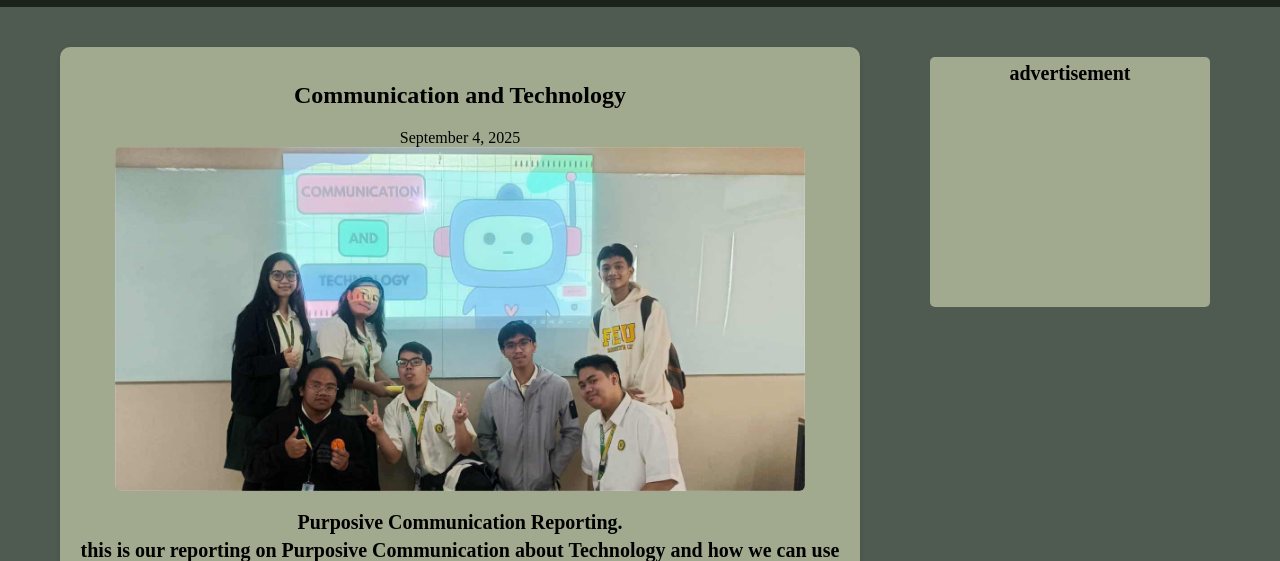
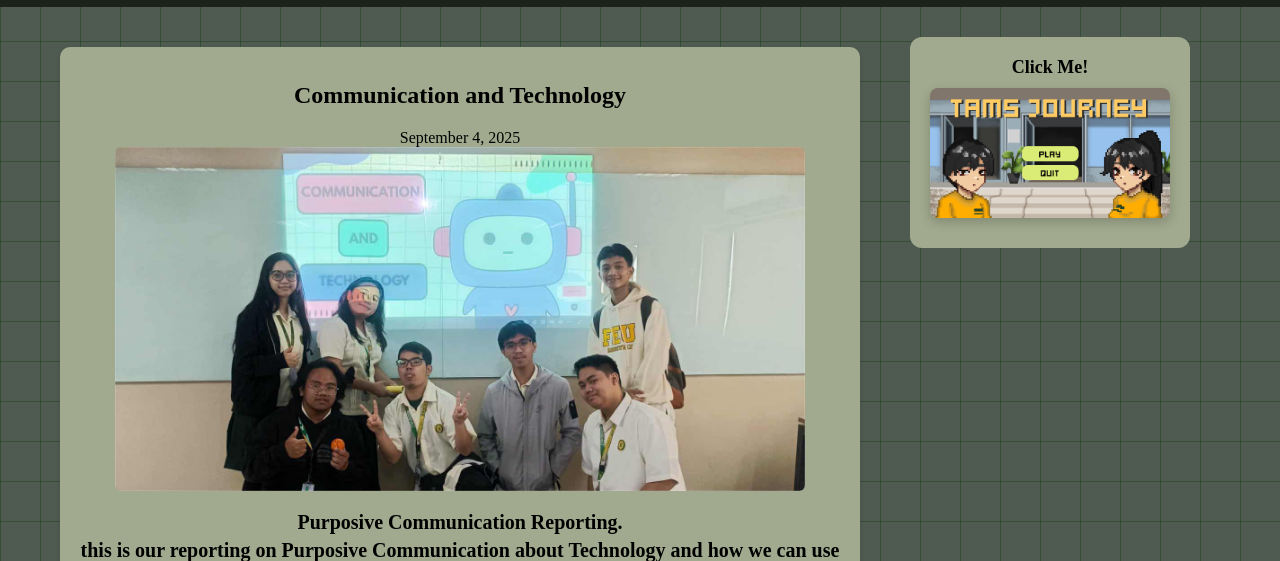
Before and after one commit to luiortts452-droid/WEBSITE, a plain HTML site: page PURPOSIVE.HTML in a window 1280 px wide. Shown: the part 239-800 px from the top of the page. Drawn offline with Linux system fonts and the light colour scheme.

Commit message:
added the "click me" link

```diff
--- a/PURPOSIVE.HTML
+++ b/PURPOSIVE.HTML
@@ -297,13 +297,16 @@
       <!-- Sidebar -->
       <div class="sidebar">
         <div class="rectangles">
-          <div class="snippets">advertisement</div>
+            <div class="snippets">
+              <p2>Click Me!</p2>
+              <a href="https://youtu.be/4eLOyV0oXN8?si=qAk4pS7Xv3Tv3k6w" target="_blank">
+                <img src="images/Tams Journey ad.png" alt="Ad Banner" class="ad-image">
+              </a>
+            </div>
+          </div>
         </div>
-        <div class="rectangles">
-        </div>
-        </div>
-      </div>
-    </div>
+
+
 
     <!-- Lightbox -->
     <div id="lightbox" class="lightbox">
--- a/Stylecontact.css
+++ b/Stylecontact.css
@@ -9,6 +9,20 @@ html, body {
   scroll-behavior: smooth;
   background-color: #4f5a50;
 }
+
+body {
+	background-image:
+		repeating-linear-gradient(to right, var(--grid-color) 0, var(--grid-color) 1px, transparent 1px, transparent var(--grid-size)),
+    	repeating-linear-gradient(to bottom, var(--grid-color) 0, var(--grid-color) 1px, transparent 1px, transparent var(--grid-size));
+	background-blend-mode: overlay;
+}
+
+:root {
+	--grid-size: 40px;
+	--grid-color: rgba(53, 95, 52, 0.552);
+  --grid-accent: rgba(255,255,255,0.06);
+}
+
 
 .main-content {
   flex: 1;
@@ -165,7 +179,6 @@ html, body {
 /*CONTACT US*/
 .contact {
   min-height: 100vh;
-  background-color: #4f5a50;
   display: flex;
   justify-content: center;
   align-items: center;
@@ -388,26 +401,4 @@ html, body {
 	font-size: 16px;
 	}
 
-	.content-block,
-	.sidebar,
-	.snippets,
-	.content-container {
-	width: 100%;
-	margin: 10px auto;
-	}
-
-	.content-block {
-	margin-bottom: 50px;
-	}
-	.gif-only,
-	.rectangles {
-	width: 100%;
-	padding: 10px;
-	}
-
-	.picture-header {
-	width: 100%;
-	font-size: 1.5rem;
-	}
-
 }
--- a/StylepPath.css
+++ b/StylepPath.css
@@ -10,6 +10,19 @@ html, body {
   scroll-behavior: smooth;
   overflow-x: hidden;
   background-color: #4f5a50;
+}
+
+body {
+	background-image:
+		repeating-linear-gradient(to right, var(--grid-color) 0, var(--grid-color) 1px, transparent 1px, transparent var(--grid-size)),
+    	repeating-linear-gradient(to bottom, var(--grid-color) 0, var(--grid-color) 1px, transparent 1px, transparent var(--grid-size));
+	background-blend-mode: overlay;
+}
+
+:root {
+	--grid-size: 40px;
+	--grid-color: rgba(53, 95, 52, 0.552);
+  --grid-accent: rgba(255,255,255,0.06);
 }
 
 .main-content {
@@ -133,8 +146,9 @@ html, body {
   width: 100%;
   display: flex;
   flex-direction: column;
-  align-items: stretch;
+  align-items: center;
   margin-top: 20px;
+  margin: 0 auto;
 }
 
 /*Sidebar*/
@@ -153,21 +167,45 @@ height: 250px;
 }
 
 .snippets {
-  height: 250px;
-  padding: 5px;
-  font-size: 20px;
-  font-weight: 700;
-  border-radius: 5px;
   background-color: #a1aa8e;
+  color: #fff;
+  padding: 20px;
+  border-radius: 12px;
   text-align: center;
-  flex-shrink: 0;
-  flex-grow: 0;
+  width: 100%;
+  box-sizing: border-box;
+  overflow: hidden;
+}
+
+.snippets p2 {
+  margin: 0 0 10px;
+  font-size: 18px;
+  font-weight: bold;
+  color: #000;
 }
 
 .snippets:hover {
   background: #e2d391;
   color: #4f5a50;
   transform: scale(1.03);
+}
+
+.ad-image {
+  display: block;
+  margin: 10px auto;
+  width: 100%;
+  max-width: 250px;
+  height: auto;
+  max-height: 140px;
+  object-fit: cover;
+  border-radius: 8px;
+  box-shadow: 0 4px 12px rgba(0,0,0,0.2);
+  cursor: pointer;
+  transition: transform 0.3s ease;
+}
+
+.ad-image:hover {
+  transform: scale(1.05);
 }
 
 .picture-header,
--- a/StylesAbout.css
+++ b/StylesAbout.css
@@ -6,6 +6,19 @@ html, body {
   display: flex;
   flex-direction: column;
   background-color: #4f5a50;
+}
+
+body {
+	background-image:
+		repeating-linear-gradient(to right, var(--grid-color) 0, var(--grid-color) 1px, transparent 1px, transparent var(--grid-size)),
+    	repeating-linear-gradient(to bottom, var(--grid-color) 0, var(--grid-color) 1px, transparent 1px, transparent var(--grid-size));
+	background-blend-mode: overlay;
+}
+
+:root {
+	--grid-size: 40px;
+	--grid-color: rgba(53, 95, 52, 0.552);
+  --grid-accent: rgba(255,255,255,0.06);
 }
 
 .main-content {
@@ -429,8 +442,9 @@ html, body {
   left: 0;
   width: 100%;
   height: 100%;
-  overflow: hidden;
-  z-index: -1;
+  overflow: visible;
+  z-index: 0;
+  pointer-events: none;
 }
 
 .bubble {
@@ -443,6 +457,12 @@ html, body {
   animation: floatUp 10s linear infinite;
 }
 
+.header-image,
+.footer {
+  position: relative;
+  z-index: 2;
+}
+
 @keyframes floatUp {
   0% {
     transform: translateY(0) scale(1);
--- a/StylesPurposive.css
+++ b/StylesPurposive.css
@@ -10,6 +10,19 @@ html, body {
   scroll-behavior: smooth;
   overflow-x: hidden;
   background-color: #4f5a50;
+}
+
+body {
+	background-image:
+		repeating-linear-gradient(to right, var(--grid-color) 0, var(--grid-color) 1px, transparent 1px, transparent var(--grid-size)),
+    	repeating-linear-gradient(to bottom, var(--grid-color) 0, var(--grid-color) 1px, transparent 1px, transparent var(--grid-size));
+	background-blend-mode: overlay;
+}
+
+:root {
+	--grid-size: 40px;
+	--grid-color: rgba(53, 95, 52, 0.552);
+  --grid-accent: rgba(255,255,255,0.06);
 }
 
 .main-content {
@@ -133,18 +146,20 @@ html, body {
   width: 100%;
   display: flex;
   flex-direction: column;
-  align-items: stretch;
+  align-items: center;
   margin-top: 20px;
+  margin: 0 auto;
 }
 
 /*Sidebar*/
 .rectangles,
 .gif-only {
+  width: 100%;
+  max-width: 300px;
+  padding: 10px;
   display: flex;
   flex-direction: column;
-  width: 100%;
-  padding: 10px;
-  gap: 20px;
+  align-items: center;
 }
 
 .gif-only {
@@ -153,21 +168,45 @@ height: 250px;
 }
 
 .snippets {
-  height: 250px;
-  padding: 5px;
-  font-size: 20px;
-  font-weight: 700;
-  border-radius: 5px;
   background-color: #a1aa8e;
+  color: #fff;
+  padding: 20px;
+  border-radius: 12px;
   text-align: center;
-  flex-shrink: 0;
-  flex-grow: 0;
+  width: 100%;
+  box-sizing: border-box;
+  overflow: hidden;
+}
+
+.snippets p2 {
+  margin: 0 0 10px;
+  font-size: 18px;
+  font-weight: bold;
+  color: #000;
 }
 
 .snippets:hover {
   background: #e2d391;
   color: #4f5a50;
   transform: scale(1.03);
+}
+
+.ad-image {
+  display: block;
+  margin: 10px auto;
+  width: 100%;
+  max-width: 250px;
+  height: auto;
+  max-height: 140px;
+  object-fit: cover;
+  border-radius: 8px;
+  box-shadow: 0 4px 12px rgba(0,0,0,0.2);
+  cursor: pointer;
+  transition: transform 0.3s ease;
+}
+
+.ad-image:hover {
+  transform: scale(1.05);
 }
 
 .picture-header,
```
Also changed, not shown: NSTP.html (+1 -1 lines), Pathfit.html (+7 -4 lines), StylesMoments.css (+0 -21 lines).
